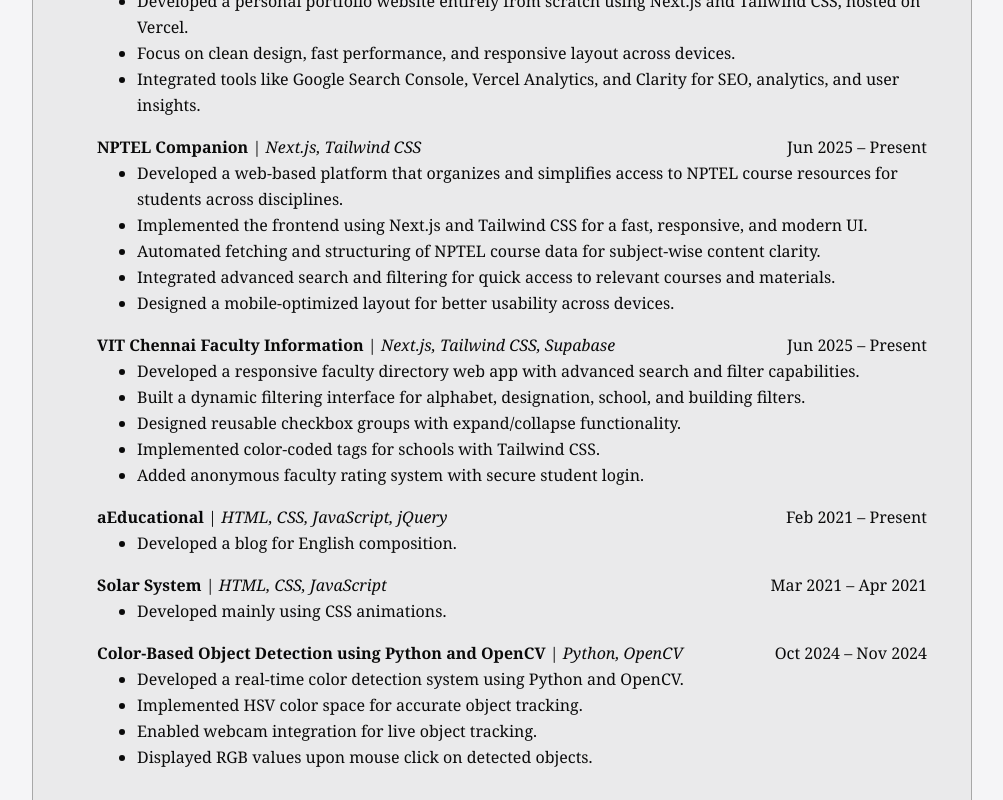
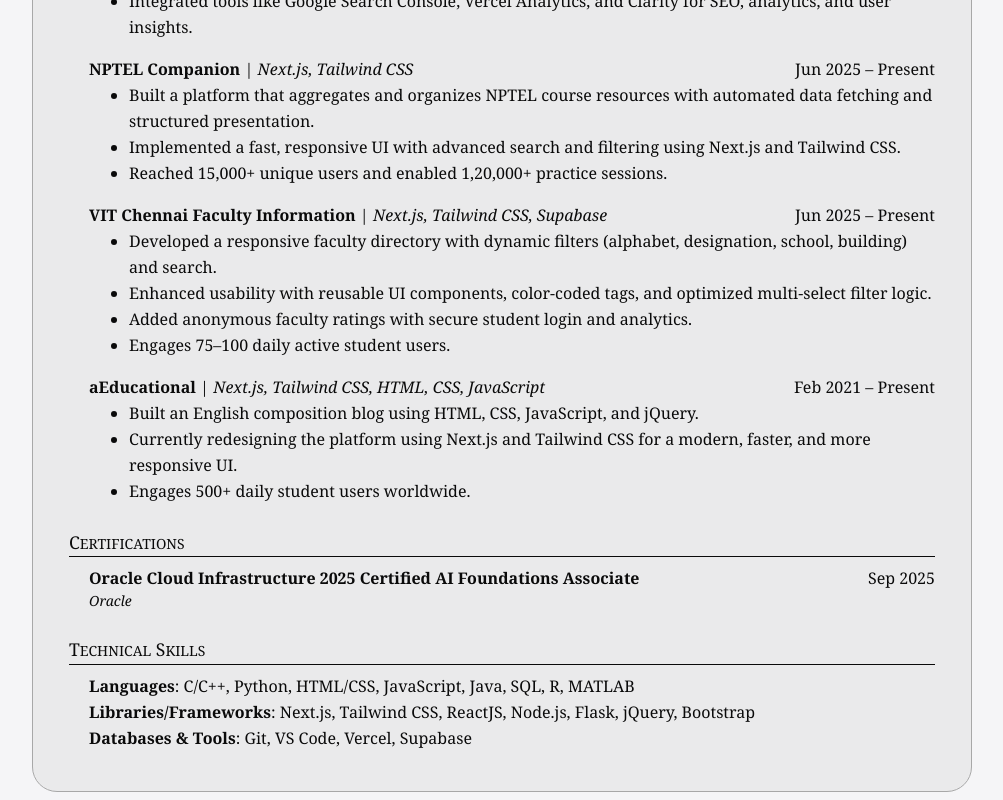
Before and after one commit to arshsaxena/arshsaxenadotin, a Next.js app: page /resume in a window 1280 px wide. Shown: the part 1020-1820 px from the top of the page, without its empty margins (138-1141 px from the left). Built offline with nearby package versions, Linux system fonts and the light colour scheme; a web font is replaced by a local one.

Commit message:
Add certifications section to resume and update projects

```diff
--- a/src/components/Resume/Content.js
+++ b/src/components/Resume/Content.js
@@ -46,9 +46,9 @@
 			location: 'Chennai, India',
 			duration: 'Sep 2023 – Present',
 			responsibilities: [
-				'Developed event websites including Zyper, HackFiesta, and the 2024–25 recruitment portal, improving UI/UX and performance.',
-				'Contributed to the revamp of the official CYSCOM website and optimized workflows for better maintainability.',
-				'Actively participated in chapter meets, tutorials, and organizing committees, supporting marketing and technical operations for major events.',
+				'Developed event websites including Zyper, HackFiesta, and the 2024–25 recruitment portal, enhancing UI/UX and performance.',
+				'Contributed to the revamp of the official CYSCOM website and improved code maintainability.',
+				'Supported chapter meets, tutorials, and event operations across marketing and technical teams.',
 			],
 		},
 	],
@@ -59,7 +59,7 @@
 			duration: 'Jun 2020 – Present',
 			details: [
 				'Developed a personal portfolio website entirely from scratch using Next.js and Tailwind CSS, hosted on Vercel.',
-				'Focus on clean design, fast performance, and responsive layout across devices.',
+				'Focused on clean design, fast performance, and responsive layout across devices.',
 				'Integrated tools like Google Search Console, Vercel Analytics, and Clarity for SEO, analytics, and user insights.',
 			],
 		},
@@ -68,11 +68,9 @@
 			tech: 'Next.js, Tailwind CSS',
 			duration: 'Jun 2025 – Present',
 			details: [
-				'Developed a web-based platform that organizes and simplifies access to NPTEL course resources for students across disciplines.',
-				'Implemented the frontend using Next.js and Tailwind CSS for a fast, responsive, and modern UI.',
-				'Automated fetching and structuring of NPTEL course data for subject-wise content clarity.',
-				'Integrated advanced search and filtering for quick access to relevant courses and materials.',
-				'Designed a mobile-optimized layout for better usability across devices.',
+				'Built a platform that aggregates and organizes NPTEL course resources with automated data fetching and structured presentation.',
+				'Implemented a fast, responsive UI with advanced search and filtering using Next.js and Tailwind CSS.',
+				'Reached 15,000+ unique users and enabled 1,20,000+ practice sessions.',
 			],
 		},
 		{
@@ -80,35 +78,28 @@
 			tech: 'Next.js, Tailwind CSS, Supabase',
 			duration: 'Jun 2025 – Present',
 			details: [
-				'Developed a responsive faculty directory web app with advanced search and filter capabilities.',
-				'Built a dynamic filtering interface for alphabet, designation, school, and building filters.',
-				'Designed reusable checkbox groups with expand/collapse functionality.',
-				'Implemented color-coded tags for schools with Tailwind CSS.',
-				'Added anonymous faculty rating system with secure student login.',
+				'Developed a responsive faculty directory with dynamic filters (alphabet, designation, school, building) and search.',
+				'Enhanced usability with reusable UI components, color-coded tags, and optimized multi-select filter logic.',
+				'Added anonymous faculty ratings with secure student login and analytics.',
+				'Engages 75–100 daily active student users.',
 			],
 		},
 		{
 			name: 'aEducational',
-			tech: 'HTML, CSS, JavaScript, jQuery',
+			tech: 'Next.js, Tailwind CSS, HTML, CSS, JavaScript',
 			duration: 'Feb 2021 – Present',
-			details: ['Developed a blog for English composition.'],
+			details: [
+				'Built an English composition blog using HTML, CSS, JavaScript, and jQuery.',
+				'Currently redesigning the platform using Next.js and Tailwind CSS for a modern, faster, and more responsive UI.',
+				'Engages 500+ daily student users worldwide.',
+			],
 		},
+	],
+	certifications: [
 		{
-			name: 'Solar System',
-			tech: 'HTML, CSS, JavaScript',
-			duration: 'Mar 2021 – Apr 2021',
-			details: ['Developed mainly using CSS animations.'],
-		},
-		{
-			name: 'Color-Based Object Detection using Python and OpenCV',
-			tech: 'Python, OpenCV',
-			duration: 'Oct 2024 – Nov 2024',
-			details: [
-				'Developed a real-time color detection system using Python and OpenCV.',
-				'Implemented HSV color space for accurate object tracking.',
-				'Enabled webcam integration for live object tracking.',
-				'Displayed RGB values upon mouse click on detected objects.',
-			],
+			name: 'Oracle Cloud Infrastructure 2025 Certified AI Foundations Associate',
+			issuer: 'Oracle',
+			date: 'Sep 2025',
 		},
 	],
 	technicalSkills: {
@@ -148,7 +139,7 @@
 			</Head>
 
 			<div className="mx-auto max-w-[980px]">
-				<section className="text-md relative mx-5 mb-10 mt-10 rounded-[25px] border border-[var(--border-default)] bg-[var(--surface)] p-5 font-serif text-[var(--foreground)] md:p-10 md:text-[16px]">
+				<section className="text-md relative mx-5 mb-10 mt-10 rounded-[25px] border border-[var(--border-default)] bg-[var(--surface)] p-5 font-serif text-[var(--foreground)] md:p-10 md:px-9 md:text-[16px]">
 					<div className="absolute right-2 top-2 font-sans md:right-4 md:top-4">
 						<Link
 							href={resumeData.downloadLink}
@@ -159,7 +150,7 @@
 							<span className="hidden sm:block">PDF</span>
 						</Link>
 					</div>
-					<div className="mx-auto max-w-[850px] leading-relaxed">
+					<div className="mx-auto max-w-[900px] leading-relaxed">
 						<h1 className="text-center text-3xl font-bold tracking-wide md:text-4xl">
 							{resumeData.personalInfo.name}
 						</h1>
@@ -204,6 +195,12 @@
 							title="Projects"
 							items={resumeData.projects}
 							type="projects"
+						/>
+
+						<Section
+							title="Certifications"
+							items={resumeData.certifications}
+							type="certifications"
 						/>
 
 						<section>
@@ -257,7 +254,10 @@
 						<div className="flex flex-col justify-between md:flex-row">
 							<span
 								className={
-									type === 'projects' ? '' : 'font-bold'
+									type === 'projects' ||
+									type === 'certifications'
+										? ''
+										: 'font-bold'
 								}
 							>
 								{type === 'projects' ? (
@@ -270,6 +270,10 @@
 											{item.tech}
 										</span>
 									</>
+								) : type === 'certifications' ? (
+									<span className="font-bold">
+										{item.name}
+									</span>
 								) : type === 'education' ? (
 									item.institution
 								) : (
@@ -279,6 +283,8 @@
 							<span>
 								{type === 'projects'
 									? item.duration
+									: type === 'certifications'
+										? item.date
 										: type === 'experience'
 											? item.duration
 											: item.location}
@@ -286,16 +292,23 @@
 						</div>
 
 						<div
-							className={`flex flex-col justify-between ${type !== 'projects' ? 'text-sm italic md:flex-row' : ''}`}
+							className={`flex flex-col justify-between ${type !== 'projects' && type !== 'certifications' ? 'text-sm italic md:flex-row' : ''}`}
 						>
-							{type !== 'projects' && (
+							{type === 'certifications' && (
+								<span className="text-sm italic">
+									{item.issuer}
+								</span>
+							)}
+							{type !== 'projects' &&
+								type !== 'certifications' && (
 									<span>
 										{type === 'education'
 											? item.degree
 											: item.company}
 									</span>
 								)}
-							{type !== 'projects' && (
+							{type !== 'projects' &&
+								type !== 'certifications' && (
 									<span>
 										{type === 'experience'
 											? item.location
```
Also changed, not shown: 1 other file (tests, documents, lock files or other folders). Lines whose indentation alone changed are shown as unchanged.
